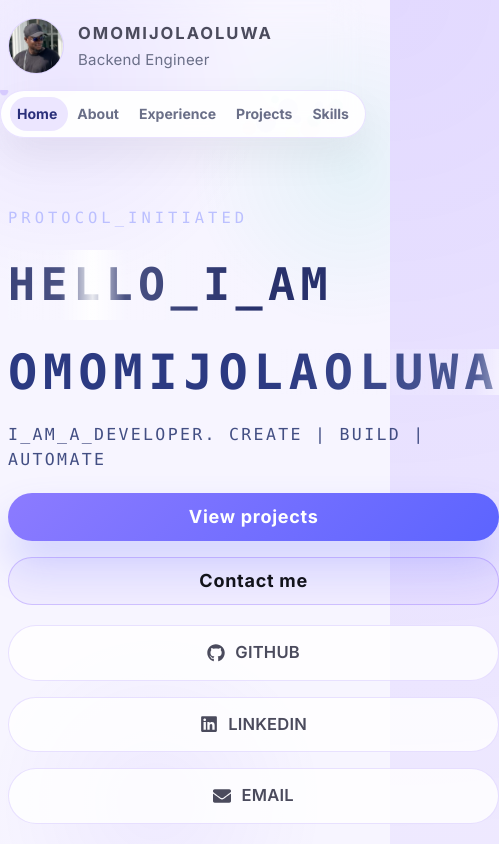
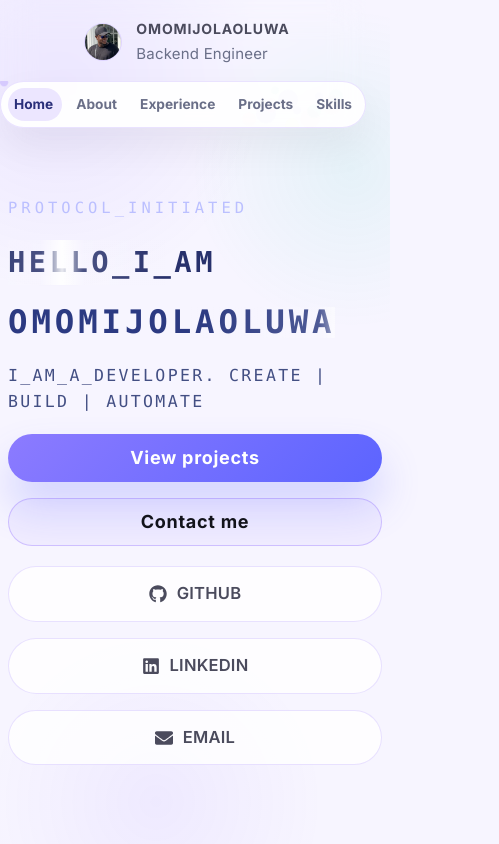
Before and after one commit to codenamemomi/omomijola, a React (Vite) app: page / in a window 390 px wide. Shown: the top 844 px of the page, 499 px wide, since content can reach past the window. Built offline with nearby package versions, Linux system fonts and the light colour scheme.

Commit message:
fix: mobile responsiveness finale

```diff
--- a/src/App.css
+++ b/src/App.css
@@ -121,7 +121,7 @@ a {
 
 .gooey-nav-wrapper {
   flex: 1;
-  min-width: 250px;
+  min-width: 0;
   display: flex;
   justify-content: flex-end;
 }
@@ -239,16 +239,27 @@ a {
 @media (max-width: 720px) {
   .topbar {
     flex-direction: column;
-    align-items: stretch;
-    gap: 16px;
+    align-items: center;
+    gap: 12px;
+    padding: 10px 0 8px;
   }
 
   .brand {
     width: 100%;
-    justify-content: flex-start;
+    justify-content: center;
+  }
+
+  .brand-image {
+    width: 44px;
+    height: 44px;
+  }
+
+  .brand span {
+    font-size: 0.9rem;
   }
 
   .gooey-nav-wrapper {
+    width: 100%;
     justify-content: center;
   }
 }
@@ -964,7 +975,7 @@ a {
   -webkit-overflow-scrolling: touch;
   scroll-behavior: smooth;
   cursor: grab;
-  touch-action: pan-y;
+  touch-action: pan-x;
   flex: 1;
   background: transparent;
   border: none;
@@ -1695,11 +1706,58 @@ a {
 @media (max-width: 480px) {
   .gooey-nav-shell {
     gap: 2px;
-    padding: 6px 8px;
+    padding: 6px 6px;
   }
 
   .gooey-nav-link {
-    padding: 6px 8px;
+    padding: 6px 7px;
+    font-size: 0.76rem;
+    letter-spacing: 0;
+  }
+
+  .hero-title-wrap h1 {
+    font-size: 1.6rem;
+  }
+
+  .hero-title-wrap h2 {
+    font-size: 1.8rem;
+  }
+
+  .brand span {
     font-size: 0.78rem;
-  }
-}
+    letter-spacing: 0.06em;
+  }
+
+  .brand-image {
+    width: 38px;
+    height: 38px;
+  }
+
+  .project-slider .project-card {
+    width: 85vw;
+  }
+}
+
+@media (max-width: 360px) {
+  .gooey-nav-shell {
+    gap: 0;
+    padding: 5px 4px;
+  }
+
+  .gooey-nav-link {
+    padding: 5px 5px;
+    font-size: 0.7rem;
+  }
+
+  .hero-title-wrap h1 {
+    font-size: 1.3rem;
+  }
+
+  .hero-title-wrap h2 {
+    font-size: 1.5rem;
+  }
+
+  .brand span {
+    display: none;
+  }
+}
--- a/src/App.jsx
+++ b/src/App.jsx
@@ -21,12 +21,10 @@ function App() {
           if (entry.isIntersecting) {
             entry.target.classList.add('visible')
             setActiveSection(entry.target.id)
-          } else {
-            entry.target.classList.remove('visible')
           }
         })
       },
-      { threshold: 0.35 },
+      { threshold: 0, rootMargin: '0px 0px -60px 0px' },
     )
 
     sections.forEach((section) => observer.observe(section))
--- a/src/components/ProjectsSection.jsx
+++ b/src/components/ProjectsSection.jsx
@@ -50,6 +50,8 @@ function ProjectsSection({ projectItems }) {
   }, [activeProject])
 
   const handlePointerDown = (event) => {
+    if (event.pointerType === 'touch') return
+
     const slider = sliderRef.current
     if (!slider) return
 
@@ -61,6 +63,8 @@ function ProjectsSection({ projectItems }) {
   }
 
   const handlePointerMove = (event) => {
+    if (event.pointerType === 'touch') return
+
     const slider = sliderRef.current
     if (!slider || !isDown.current) return
 
@@ -78,7 +82,9 @@ function ProjectsSection({ projectItems }) {
     }
   }
 
-  const handlePointerUp = () => {
+  const handlePointerUp = (event) => {
+    if (event && event.pointerType === 'touch') return
+
     const slider = sliderRef.current
     if (!slider) return
 
```
